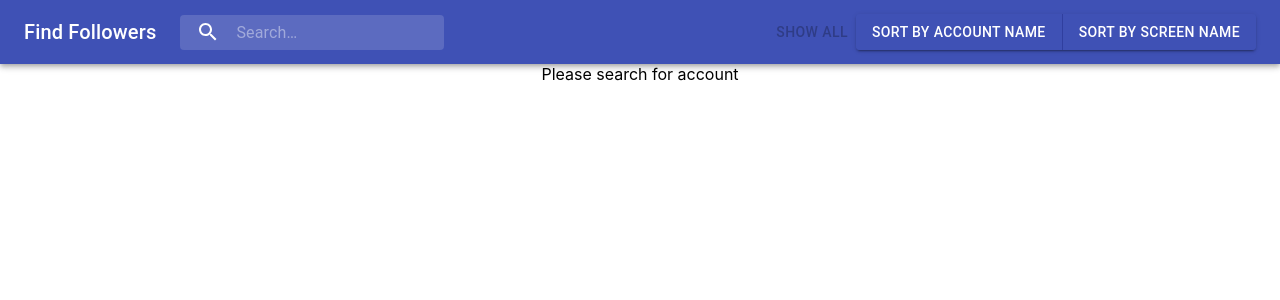
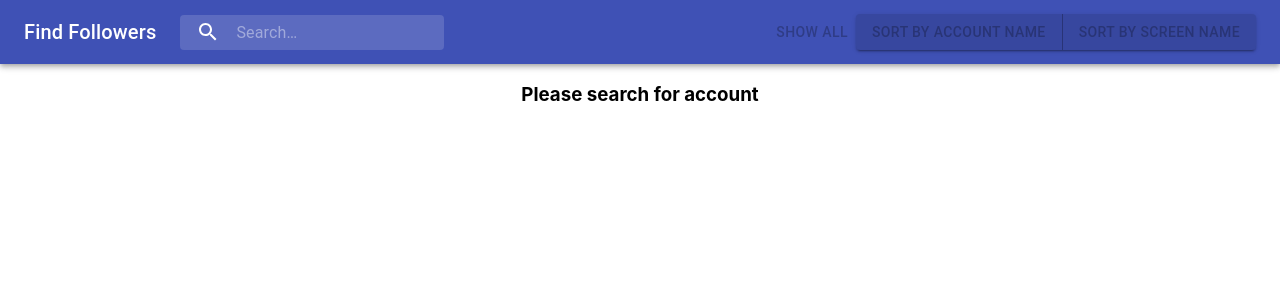
Before and after one commit to eliyadgar/twitter-followers, a React (Create React App) app in the folder twitter-followers/: page / in a window 1280 px wide. Shown: the top 300 px of the page. Built offline with nearby package versions, Linux system fonts and the light colour scheme.

Commit message:
fixed id duplication bug on fetching

```diff
--- a/twitter-followers/src/App.js
+++ b/twitter-followers/src/App.js
@@ -20,7 +20,6 @@ class App extends React.Component {
 
   handleSort = (key) => {
     const {followers, searchTerm} = this.state
-    console.log("handling sort...")
     this.setState({followers: {
       ...followers,
       [searchTerm]: {
@@ -84,12 +83,12 @@ class App extends React.Component {
     console.log({followers, showAllFlag})
     return (
       <div className="App">
-        <Bar handleSearch={this.handleSearch} handleSort={this.handleSort} showAll={showAllFlag} handleShowAll={this.handleShowAll}/>
+        <Bar handleSearch={this.handleSearch} handleSort={this.handleSort} showAll={showAllFlag} handleShowAll={this.handleShowAll} disableSortButtons={searchTerm.length < 3}/>
         {emptyFollowersList &&
-          <div>Please search for account</div>
+          <h3>Please search for account</h3>
         }
         {noResults &&
-          <div>No results were found</div>
+          <h3>No results were found</h3>
         }
         {searchTerm.length > 3
         && <FollowersList followers={followers[searchTerm] && followers[searchTerm].fetchedFollowers} />}
--- a/twitter-followers/src/components/Bar.js
+++ b/twitter-followers/src/components/Bar.js
@@ -94,8 +94,8 @@ export default function PrimarySearchAppBar(props) {
           <div className={classes.sectionDesktop}>
             <Button color="secondary" disabled={!props.showAll} onClick={() => props.handleShowAll()}>Show all</Button>
             <ButtonGroup edge="end" variant="contained" color="primary"  aria-label="text primary button group">
-                <Button onClick={() => props.handleSort("account_name")}>Sort by Account name</Button>
-                <Button onClick={() => props.handleSort("screen_name")}>Sort by Screen name</Button>
+                <Button onClick={() => props.handleSort("account_name")} disabled={props.disableSortButtons}>Sort by Account name</Button>
+                <Button onClick={() => props.handleSort("screen_name")} disabled={props.disableSortButtons}>Sort by Screen name</Button>
             </ButtonGroup>
           </div>
         </Toolbar>
--- a/twitter-followers/src/twitterAPI.js
+++ b/twitter-followers/src/twitterAPI.js
@@ -1,28 +1,24 @@
 export const getFollowers = async (accountName, count = 30) => {
     let cursor = -1
-    let completeFollowersList = []
-    const response = await fetch(`/api/followers?screen_name=${accountName}&count=${count}&cursor=${cursor}`)
-
+    let completeFollowersList = {}
     try {
          do {
             const response = await fetch(`/api/followers?screen_name=${accountName}&count=${count}&cursor=${cursor}`)
             const resJson = await response.json()
             cursor = resJson.next_cursor
-            const followers = resJson.users.map(user => {
-                return {id: user.id,
-                    account_name: user.name,
-                    screen_name: user.screen_name,
-                    followers: user.followers_count,
-                    image: user.profile_image_url
-                }
-            })
-            completeFollowersList.push(...followers)
-
+            resJson.users.forEach(user => (
+                completeFollowersList[user.id] = {id: user.id,
+                        account_name: user.name,
+                        screen_name: user.screen_name,
+                        followers: user.followers_count,
+                        image: user.profile_image_url
+                    }
+                ))
         } while (cursor !== 0 && count > 30)
     }catch(e) {
         console.log(e)
     }
-    return completeFollowersList;
+    return Object.values(completeFollowersList);
 }
 
 
```
